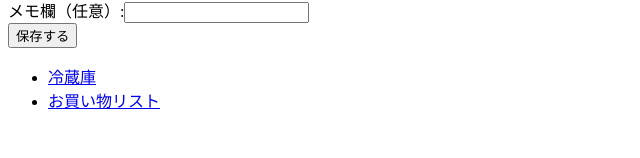
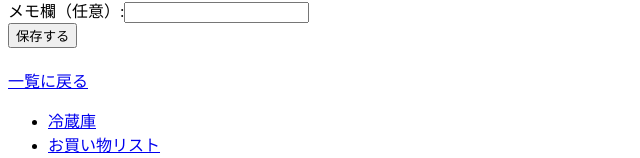
Before and after one commit to masatotakahashi31/Food-Stock, a Next.js app: page /fridge/new in a window 1280 px wide. Shown: the part 246-404 px from the top of the page, without its empty margins (0-640 px from the left). Built offline with nearby package versions, Linux system fonts and the light colour scheme; no server answers; the database is empty.

Commit message:
[update]一覧に戻るボタン
一覧に戻るボタン追加

```diff
--- a/src/app/fridge/new/page.tsx
+++ b/src/app/fridge/new/page.tsx
@@ -4,6 +4,7 @@
 import { addStock } from '../actions'
 
 import StockForm from '@/components/StockForm'
+import Link from 'next/link'
 
 //在庫登録画面を表示するメイン関数を定義
 export default async function NewStockPage() {
@@ -14,6 +15,10 @@
       {/* 切り出したフォーム部品に、 */}
         {/* 「カテゴリ一覧」と「新規追加用の関数(addStock)」を渡して表示 */}
       <StockForm categories={categories} formAction={addStock} />
+      <div style={{marginTop: '20px'}}>
+                <Link href="/fridge">一覧に戻る</Link>
+            </div>
     </div>
+
   )
 }
```
